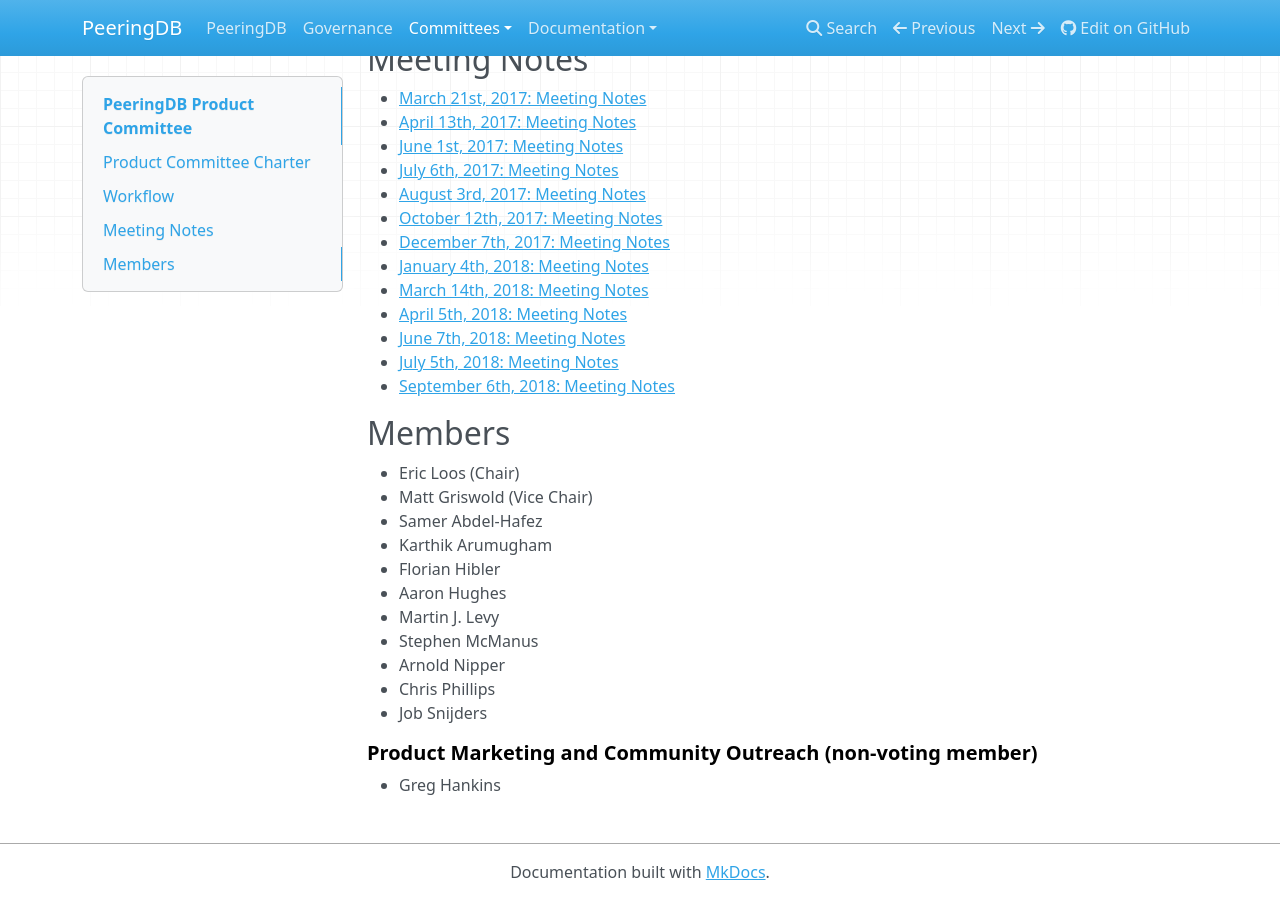
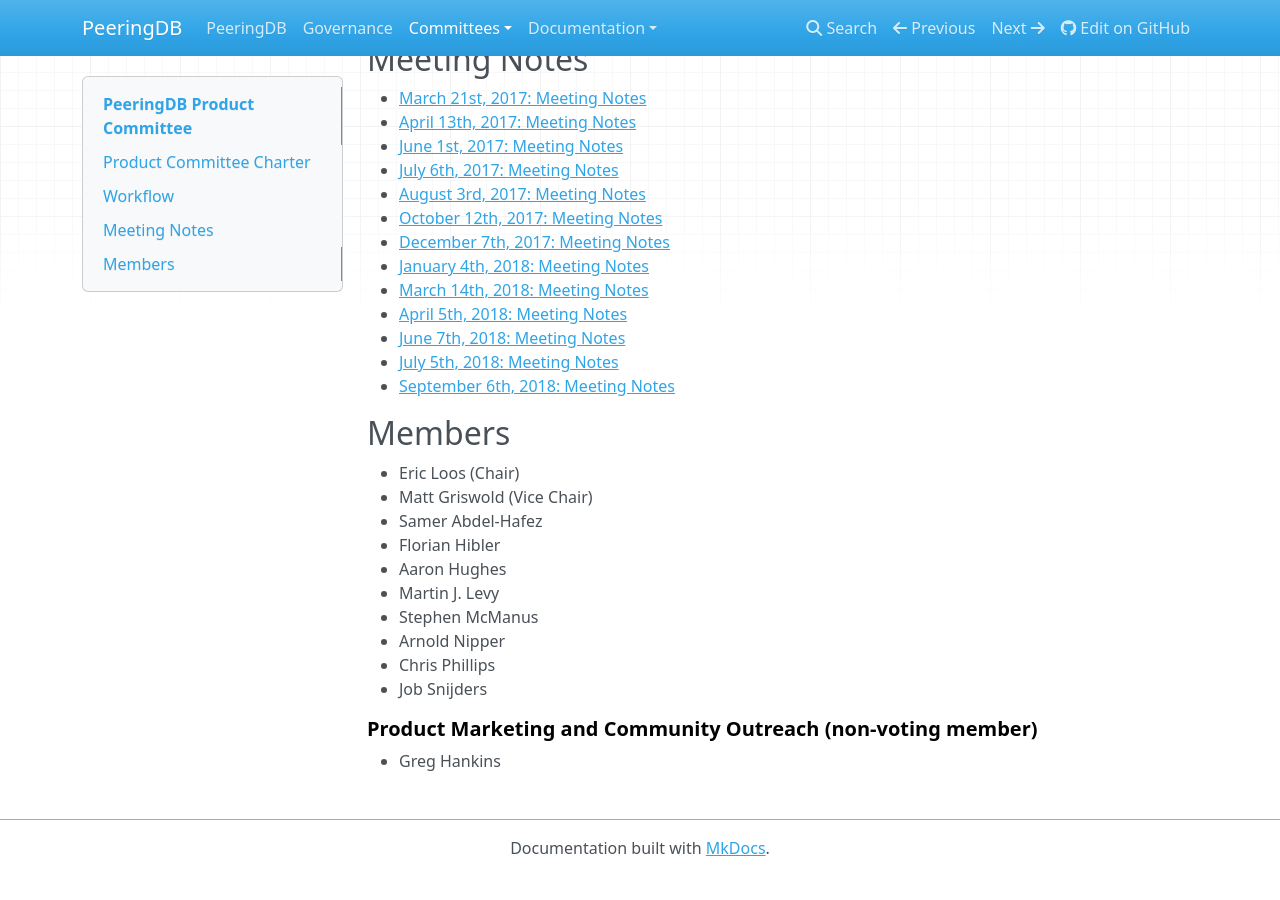
Before and after one commit to peeringdb/docs, an MkDocs documentation site: the page built from docs/committee/product/index.md, in a window 1280 px wide and 900 px high, scrolled down 2386 px. Built offline with MkDocs 1.6.1, drawn with Linux system fonts in a browser that asks for light colours; nearby versions of some CDN libraries; old or Windows-style settings are respelled for this version of MkDocs; after the commit the page ends 3262 px from its top, so only the background shows below that.

Commit message:
Karthik resigned

```diff
--- a/docs/committee/product/index.md
+++ b/docs/committee/product/index.md
@@ -28,7 +28,6 @@
 - Eric Loos (Chair)
 - Matt Griswold (Vice Chair)
 - Samer Abdel-Hafez
-- Karthik Arumugham
 - Florian Hibler
 - Aaron Hughes
 - Martin J. Levy
```
